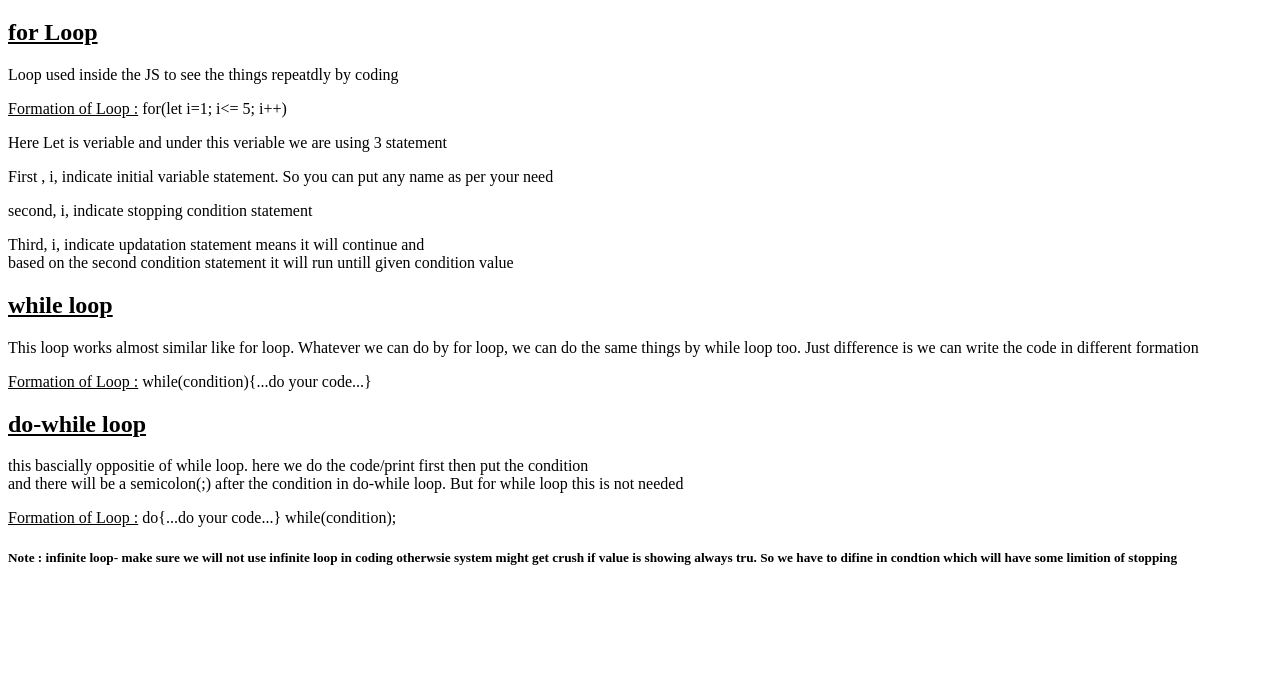
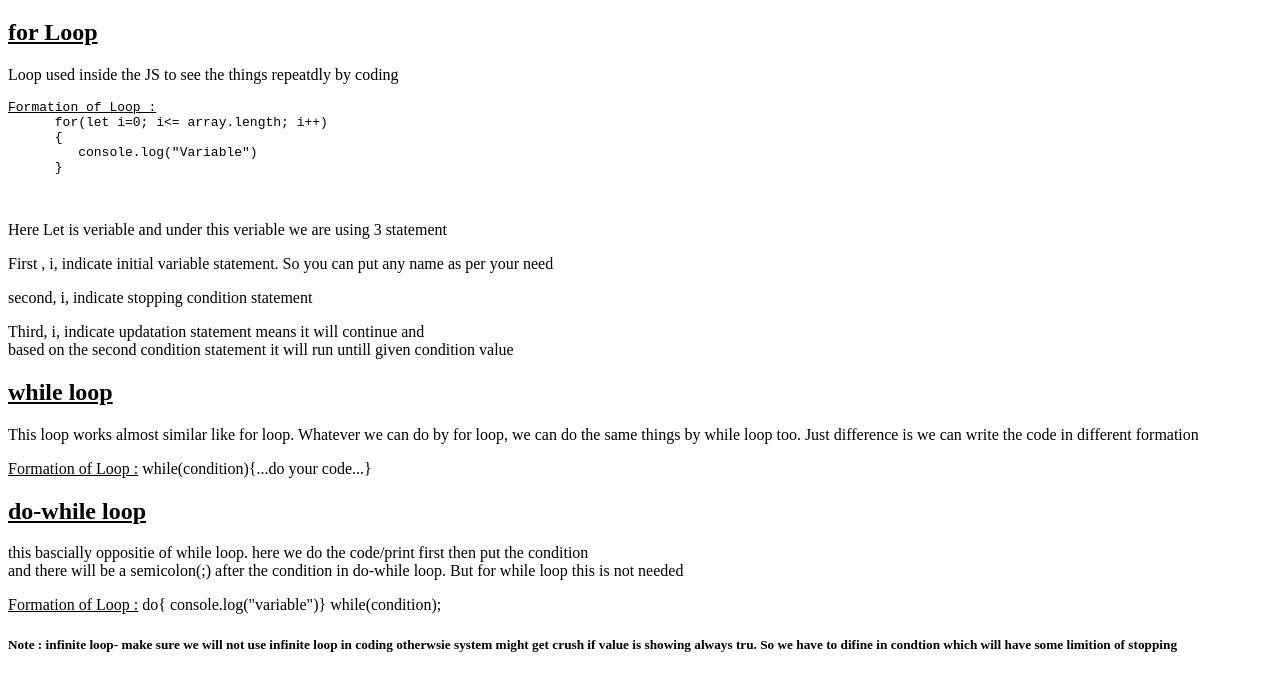
Before and after one commit to KowsarCodeCraft/LOOP-STRING-with-JS-Self-Practice, a plain HTML site: page index.html in a window 1280 px wide. Shown: the part 61-752 px from the top of the page. Drawn offline with Linux system fonts and the light colour scheme.

Commit message:
updated few line

```diff
--- a/index.html
+++ b/index.html
@@ -9,12 +9,19 @@
     <h1>Self Practice: JS LOOP AND STRING</h1>
     <h2><u>for Loop</u></h2>
     <p>Loop used inside the JS to see the things repeatdly by coding</p>
-    <p><u>Formation of Loop :</u> for(let i=1; i<= 5; i++)</p>
+    <pre><u>Formation of Loop :</u>
+      for(let i=0; i<= array.length; i++)
+      {
+         console.log("Variable")
+      }
+
+    </pre>
     <p>Here Let is veriable and under this veriable we are using 3 statement</p>
     <p>
       First , i, indicate initial variable statement. So you can put any name as
       per your need
     </p>
+
     <p>second, i, indicate stopping condition statement</p>
     <p>
       Third, i, indicate updatation statement means it will continue and
@@ -37,7 +44,7 @@
       and there will be a semicolon(;) after the condition in do-while loop. But
       for while loop this is not needed
     </p>
-    <p><u>Formation of Loop :</u> do{...do your code...} while(condition);</p>
+    <p><u>Formation of Loop :</u> do{ console.log("variable")} while(condition);</p>
 
     <h5>
       Note : infinite loop- make sure we will not use infinite loop in coding
@@ -45,6 +52,7 @@
       have to difine in condtion which will have some limition of stopping
     </h5>
 
+
     <script src="index.js"></script>
   </body>
 </html>
--- a/index.js
+++ b/index.js
@@ -45,8 +45,10 @@
     //i++
 //}
 
-let i = 20
+//do-while loop
+
+let i = 1
 do {
-    console.log("dowhile loop");
+    console.log("do-while loop");
     i++
-} while (i<=10);
+} while (i<=20);
```
